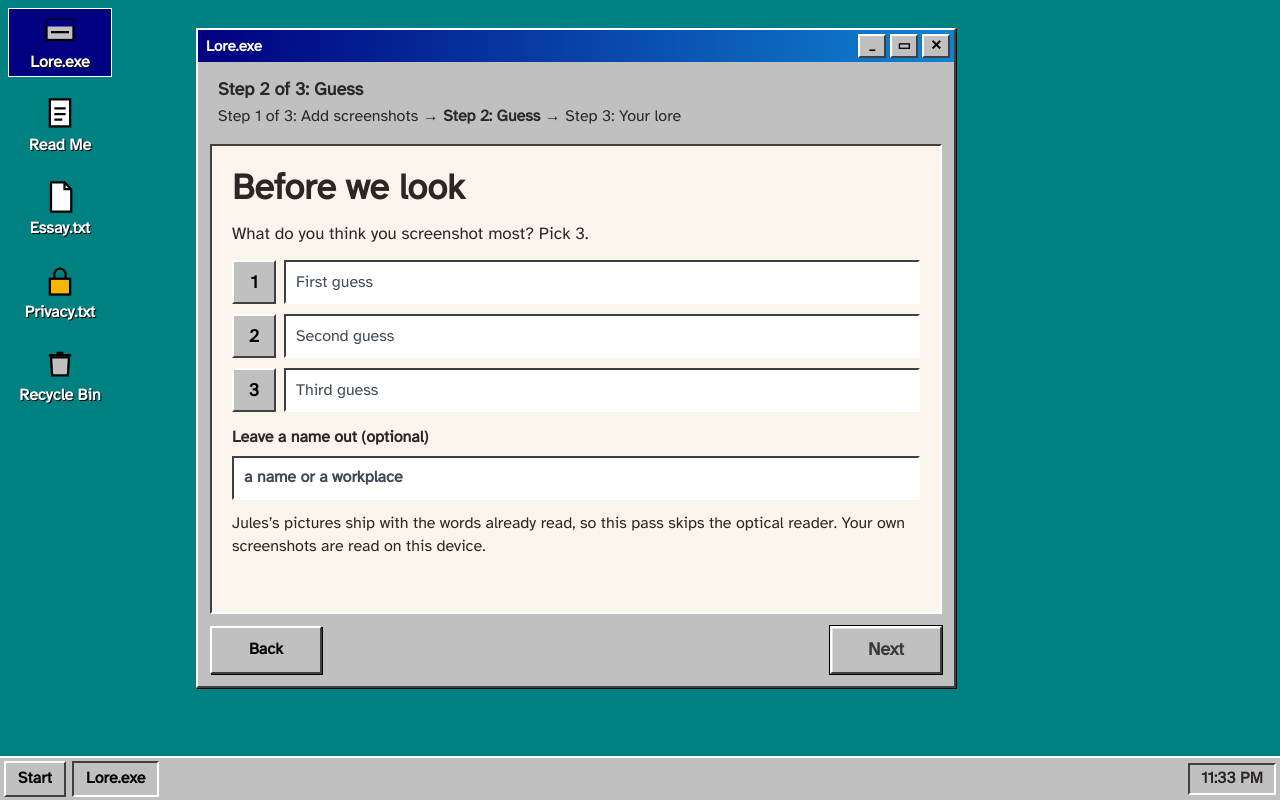
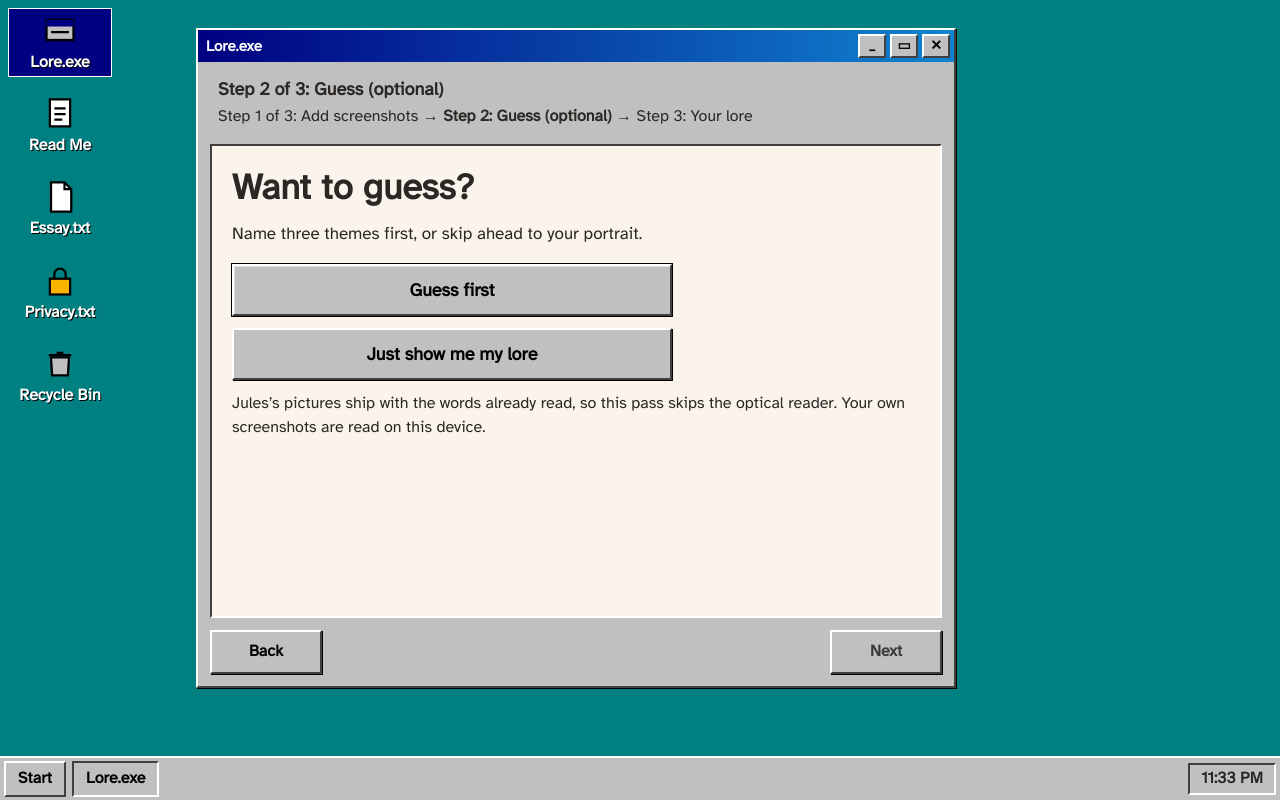
Before and after one commit to mlescaille/lore, a React (Vite) app: page / in a window 1280 px wide. Both pictures are taken after a click on the button "Try sample screenshots". Built offline with nearby package versions, Linux system fonts and the light colour scheme.

Commit message:
Make the guess optional.
After the pictures are in, step 2 offers Guess first or Just show me my lore. Skipping leaves the portrait with no guess section, and the share picture still works.

Co-authored-by: Mari Lescaille <rbeliser@gmail.com>

```diff
--- a/src/App.tsx
+++ b/src/App.tsx
@@ -195,10 +195,13 @@ export default function App() {
                   kind={phase.kind}
                   ready={phase.ready}
                   holding={phase.holding}
+                  picking={phase.picking}
                   progress={phase.progress}
                   note={phase.note}
                   onSubmit={(guesses, block) => void session.submitGuess(guesses, block)}
                   onValidity={onGuessValidity}
+                  onGuess={session.showPicker}
+                  onSkip={() => void session.skipGuess()}
                 />
               )}
               {phase.type === 'finishing' && (
@@ -236,7 +239,7 @@ export default function App() {
                 <button type="button" className="btn btn-default" onClick={() => document.getElementById('shot-files')?.click()}>
                   Next
                 </button>
-              ) : phase.type === 'guess' && !phase.holding ? (
+              ) : phase.type === 'guess' && !phase.holding && !phase.picking ? (
                 <button type="submit" form="lore-guess" className="btn btn-default" disabled={!guessOk}>
                   Next
                 </button>
--- a/src/components/GuessStep.tsx
+++ b/src/components/GuessStep.tsx
@@ -8,26 +8,32 @@ const PLACEHOLDERS = ['First guess', 'Second guess', 'Third guess']
 export function GuessStep({
   ready,
   holding,
+  picking,
   progress,
   note,
   onSubmit,
   onValidity,
+  onGuess,
+  onSkip,
 }: {
   kind: 'sample' | 'own'
   ready: boolean
   holding: boolean
+  picking: boolean
   progress: Progress
   note: string
   onSubmit: (guesses: string[], block: string) => void
   onValidity?: (ok: boolean) => void
+  onGuess: () => void
+  onSkip: () => void
 }) {
   const [values, setValues] = useState(['', '', ''])
   const [block, setBlock] = useState('')
   const complete = values.every((value) => value.trim().length >= 2)
 
   useEffect(() => {
-    onValidity?.(complete && !holding)
-  }, [complete, holding, onValidity])
+    onValidity?.(complete && !holding && !picking)
+  }, [complete, holding, picking, onValidity])
 
   if (holding) {
     return (
@@ -37,6 +43,25 @@ export function GuessStep({
         done={progress.done}
         total={progress.total}
       />
+    )
+  }
+
+  if (picking) {
+    return (
+      <div className="guess-choice">
+        <h1 className="pane-title">Want to guess?</h1>
+        <p className="body">Name three themes first, or skip ahead to your portrait.</p>
+        <div className="choice-actions">
+          <button type="button" className="btn btn-primary" onClick={onGuess}>
+            Guess first
+          </button>
+          <button type="button" className="btn" onClick={onSkip}>
+            Just show me my lore
+          </button>
+        </div>
+        {note && <p className="note">{note}</p>}
+        {!ready && <p className="note">Still reading your screenshots. You can go ahead.</p>}
+      </div>
     )
   }
 
@@ -83,6 +108,9 @@ export function GuessStep({
       </label>
       {note && <p className="note">{note}</p>}
       {!ready && <p className="note">Still reading your screenshots. You can guess now.</p>}
+      <button type="button" className="skip-link" onClick={onSkip}>
+        Skip guessing
+      </button>
     </form>
   )
 }
--- a/src/components/Reveal.tsx
+++ b/src/components/Reveal.tsx
@@ -69,7 +69,7 @@ export function Reveal({
             <p className="fine">Read from the words in the pictures this time. Nothing was uploaded.</p>
           )}
       </section>
-      <ScorePanel score={score} />
+      {score && model.guesses.length > 0 && <ScorePanel score={score} />}
       {!empty && <BiographyStage result={result} />}
       <section className="keep-row">
           <h2 className="pane-title">On this device</h2>
--- a/src/components/os/Steps.tsx
+++ b/src/components/os/Steps.tsx
@@ -1,5 +1,5 @@
-const TRAIL = ['Step 1 of 3: Add screenshots', 'Step 2: Guess', 'Step 3: Your lore']
-const FULL = ['Step 1 of 3: Add screenshots', 'Step 2 of 3: Guess', 'Step 3 of 3: Your lore']
+const TRAIL = ['Step 1 of 3: Add screenshots', 'Step 2: Guess (optional)', 'Step 3: Your lore']
+const FULL = ['Step 1 of 3: Add screenshots', 'Step 2 of 3: Guess (optional)', 'Step 3 of 3: Your lore']
 
 export function Steps({ current }: { current: 1 | 2 | 3 }) {
   return (
--- a/src/index.css
+++ b/src/index.css
@@ -237,6 +237,34 @@ a { color: inherit; }
 }
 .body { margin: 12px 0 0; font-size: 1.0625rem; line-height: 1.5; color: var(--ink); }
 .fine, .note { margin: 12px 0 0; font-size: 1rem; line-height: 1.45; color: var(--ink); }
+.choice-actions {
+  display: flex;
+  flex-direction: column;
+  gap: 12px;
+  margin-top: 18px;
+  max-width: 440px;
+}
+.choice-actions .btn {
+  width: 100%;
+  min-height: 52px;
+  font-size: 18px;
+}
+.skip-link {
+  display: inline-flex;
+  align-items: center;
+  min-height: 44px;
+  margin-top: 16px;
+  padding: 0;
+  background: none;
+  border: 0;
+  color: var(--navy);
+  font-family: var(--body);
+  font-size: 18px;
+  font-weight: 700;
+  text-decoration: underline;
+  text-underline-offset: 3px;
+  cursor: pointer;
+}
 .welcome-actions, .actions, .saved-row {
   display: flex;
   flex-direction: column;
--- a/src/pipeline/scoring.ts
+++ b/src/pipeline/scoring.ts
@@ -125,6 +125,11 @@ export function assignMatches(guesses: string[], themes: ScoreTheme[], matrix: n
   }
 }
 
+/** True when the person typed at least one guess. A skip is not a guess. */
+export function hasGuess(guesses: string[]): boolean {
+  return guesses.some((guess) => guess.trim().length > 0)
+}
+
 /** One plain sentence for the guess. "You got 2 of 3 right." */
 export function scoreSentence(matched: number, total: number): string {
   if (total <= 0) return 'You did not make a guess.'
--- a/src/storage/idb.ts
+++ b/src/storage/idb.ts
@@ -7,7 +7,7 @@ export interface SavedReading {
   kind: 'sample' | 'own'
   result: LoreResult
   guesses: string[]
-  score: ScoreResult
+  score: ScoreResult | null
 }
 
 const DB_NAME = 'lore'
--- a/src/useSession.ts
+++ b/src/useSession.ts
@@ -5,7 +5,7 @@ import { closingForScore } from './pipeline/biography.ts'
 import { filesFromDataTransfer } from './pipeline/drop.ts'
 import { prepareFiles, type PreparedFile } from './pipeline/ingest.ts'
 import { parseBlocklist } from './pipeline/exclusion.ts'
-import { assignMatches, scoreGuessesLexically, vectorMatrix, type ScoreResult } from './pipeline/scoring.ts'
+import { assignMatches, hasGuess, scoreGuessesLexically, vectorMatrix, type ScoreResult } from './pipeline/scoring.ts'
 import { SAMPLE_SHOTS, sampleText } from './sample/manifest.ts'
 import { sampleImageUrl } from './sample/images.ts'
 import { forgetAll, loadSaved, saveReading, type SavedReading } from './storage/idb.ts'
@@ -20,7 +20,7 @@ export interface Progress {
 
 export interface RevealModel {
   result: LoreResult
-  score: ScoreResult
+  score: ScoreResult | null
   guesses: string[]
   kind: 'sample' | 'own'
   note: string
@@ -31,7 +31,7 @@ export type Phase =
   | { type: 'landing' }
   | { type: 'preparing'; progress: Progress }
   | { type: 'range'; files: PreparedFile[]; note: string }
-  | { type: 'guess'; kind: 'sample' | 'own'; ready: boolean; progress: Progress; note: string; holding: boolean }
+  | { type: 'guess'; kind: 'sample' | 'own'; ready: boolean; progress: Progress; note: string; holding: boolean; picking: boolean }
   | { type: 'finishing'; label: string; detail?: string; done?: number; total?: number }
   | { type: 'reveal'; model: RevealModel }
   | { type: 'error'; message: string; step: 1 | 2 | 3 }
@@ -85,6 +85,7 @@ export function useSession() {
   const runId = useRef(0)
   const job = useRef<Job | null>(null)
   const pending = useRef<{ guesses: string[]; block: string } | null>(null)
+  const pickingRef = useRef(true)
   const readyRef = useRef(false)
   const finishing = useRef(false)
   const blobs = useRef(new Map<string, Blob>())
@@ -201,23 +202,32 @@ export function useSession() {
         runDate: new Date().toISOString(),
       })
       if (runId.current !== token) return
+      if (!hasGuess(guess.guesses)) {
+        setPhase({ type: 'finishing', label: 'Writing your lore' })
+      } else if (current.kind !== 'own') {
+        setPhase({ type: 'finishing', label: 'Writing the biography' })
+      }
+      const names = guess.guesses.map((item) => item.trim()).filter(Boolean)
+      let score: ScoreResult | null = null
+      if (hasGuess(names)) {
         if (current.kind === 'own') {
           setPhase({
             type: 'finishing',
             label: 'Loading a small meaning model. It stays on this device.',
             detail: 'Used only to score your guess against the themes.',
           })
-      } else {
-        setPhase({ type: 'finishing', label: 'Writing the biography' })
         }
-      const score = await scoreReading(guess.guesses, result, current.kind, (done, total) => {
+        score = await scoreReading(names, result, current.kind, (done, total) => {
           if (runId.current !== token) return
           setPhase({ type: 'finishing', label: `Scoring the guess · ${done} of ${total}` })
         })
+      }
       result.biography.closingLine =
         result.records.length === 0
           ? 'The sensitive-text check kept the whole set back. Only the count remains.'
-          : closingForScore(score.matchedCount, score.guessCount)
+          : score
+            ? closingForScore(score.matchedCount, score.guessCount)
+            : 'Here is what you keep saving.'
       const keep = new Set(result.records.map((record) => record.id))
       for (const id of [...blobs.current.keys()]) if (!keep.has(id)) blobs.current.delete(id)
       for (const id of [...images.current.keys()]) if (!keep.has(id)) images.current.delete(id)
@@ -228,7 +238,7 @@ export function useSession() {
         model: {
           result,
           score,
-          guesses: guess.guesses.map((item) => item.trim()).filter(Boolean),
+          guesses: names,
           kind: current.kind,
           note: current.note,
           kept: false,
@@ -258,11 +268,13 @@ export function useSession() {
       blobs.current = new Map(files.map((file) => [file.id, file.blob]))
       images.current.clear()
       readyRef.current = false
+      pickingRef.current = !pending.current
       setPhase({
         type: 'guess',
         kind: 'own',
         ready: false,
         holding: Boolean(pending.current),
+        picking: pickingRef.current,
         progress: { label: 'Reading the words', done: 0, total: files.length },
         note,
       })
@@ -279,6 +291,7 @@ export function useSession() {
             kind: 'own',
             ready: false,
             holding: Boolean(pending.current),
+            picking: pickingRef.current,
             progress: {
               label: 'Loading the vision model',
               detail: `${formatMb(visionSnap.loaded)} of ${formatMb(visionSnap.total)}. Downloaded once, then it stays on this device.`,
@@ -294,6 +307,7 @@ export function useSession() {
           kind: 'own',
           ready: false,
           holding: Boolean(pending.current),
+          picking: pickingRef.current,
           progress: { label: 'Reading the words', done: ocrSnap.done, total: ocrSnap.total },
           note,
         })
@@ -346,6 +360,7 @@ export function useSession() {
             kind: 'own',
             ready: false,
             holding: Boolean(pending.current),
+            picking: pickingRef.current,
             progress: {
               label: 'Loading the vision model',
               detail: `${formatMb(visionSnap.loaded)} of ${formatMb(visionSnap.total)}. Downloaded once, then it stays on this device.`,
@@ -363,6 +378,7 @@ export function useSession() {
           kind: 'own',
           ready: true,
           holding: Boolean(pending.current),
+          picking: pickingRef.current,
           progress: { label: 'Ready when you are', done: files.length, total: files.length },
           note,
         })
@@ -400,11 +416,13 @@ export function useSession() {
     }))
     job.current = { kind: 'sample', shots, note: SAMPLE_NOTE }
     const total = shots.length
+    pickingRef.current = true
     setPhase({
       type: 'guess',
       kind: 'sample',
       ready: false,
       holding: false,
+      picking: true,
       progress: { label: 'Opening the sample roll', done: 0, total },
       note: SAMPLE_NOTE,
     })
@@ -416,6 +434,7 @@ export function useSession() {
         kind: 'sample',
         ready: false,
         holding: Boolean(pending.current),
+        picking: pickingRef.current,
         progress: { label: 'Opening the sample roll', done: Math.min(done, total), total },
         note: SAMPLE_NOTE,
       })
@@ -427,6 +446,7 @@ export function useSession() {
       kind: 'sample',
       ready: true,
       holding: Boolean(pending.current),
+      picking: pickingRef.current,
       progress: { label: 'Ready when you are', done: total, total },
       note: SAMPLE_NOTE,
     })
@@ -526,6 +546,20 @@ export function useSession() {
     [beginOwn],
   )
 
+  const showPicker = useCallback(() => {
+    pickingRef.current = false
+    const current = phaseRef.current
+    if (current.type === 'guess') setPhase({ ...current, picking: false })
+  }, [])
+
+  const skipGuess = useCallback(async () => {
+    pickingRef.current = false
+    pending.current = { guesses: [], block: '' }
+    const current = phaseRef.current
+    if (current.type === 'guess') setPhase({ ...current, picking: false, holding: true })
+    if (readyRef.current) await finish()
+  }, [finish])
+
   const submitGuess = useCallback(
     async (guesses: string[], block: string) => {
       pending.current = { guesses, block }
@@ -591,6 +625,7 @@ export function useSession() {
   const readAnother = useCallback(() => {
     runId.current += 1
     pending.current = null
+    pickingRef.current = true
     finishing.current = false
     readyRef.current = false
     job.current = null
@@ -603,6 +638,7 @@ export function useSession() {
   const forget = useCallback(async () => {
     runId.current += 1
     pending.current = null
+    pickingRef.current = true
     finishing.current = false
     readyRef.current = false
     job.current = null
@@ -627,6 +663,8 @@ export function useSession() {
     failOpen,
     confirmRange,
     submitGuess,
+    showPicker,
+    skipGuess,
     setKept,
     openSaved,
     readAnother,
```
Also changed, not shown: 2 other files (tests, documents, lock files or other folders). Lines whose indentation alone changed are shown as unchanged.
